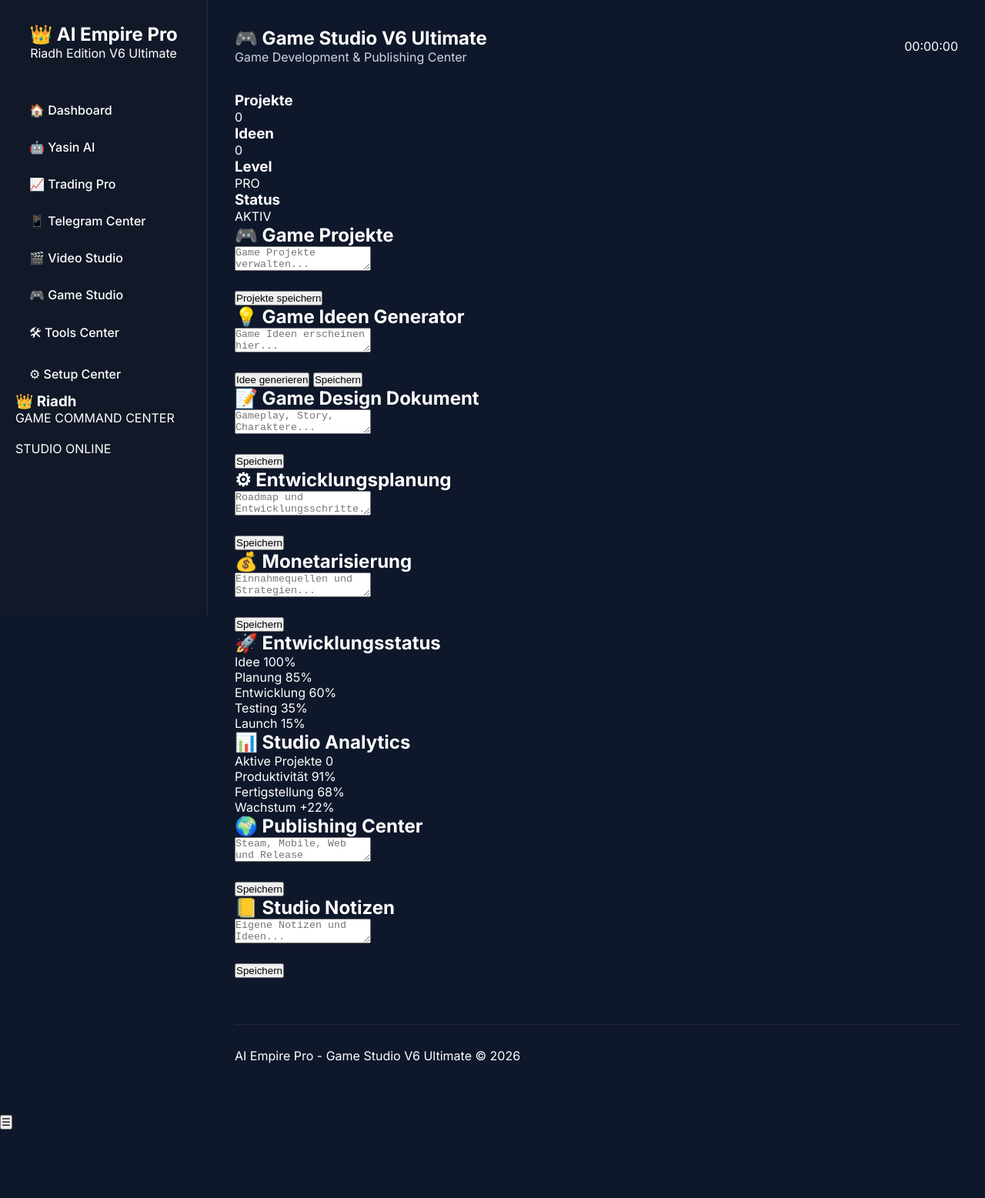
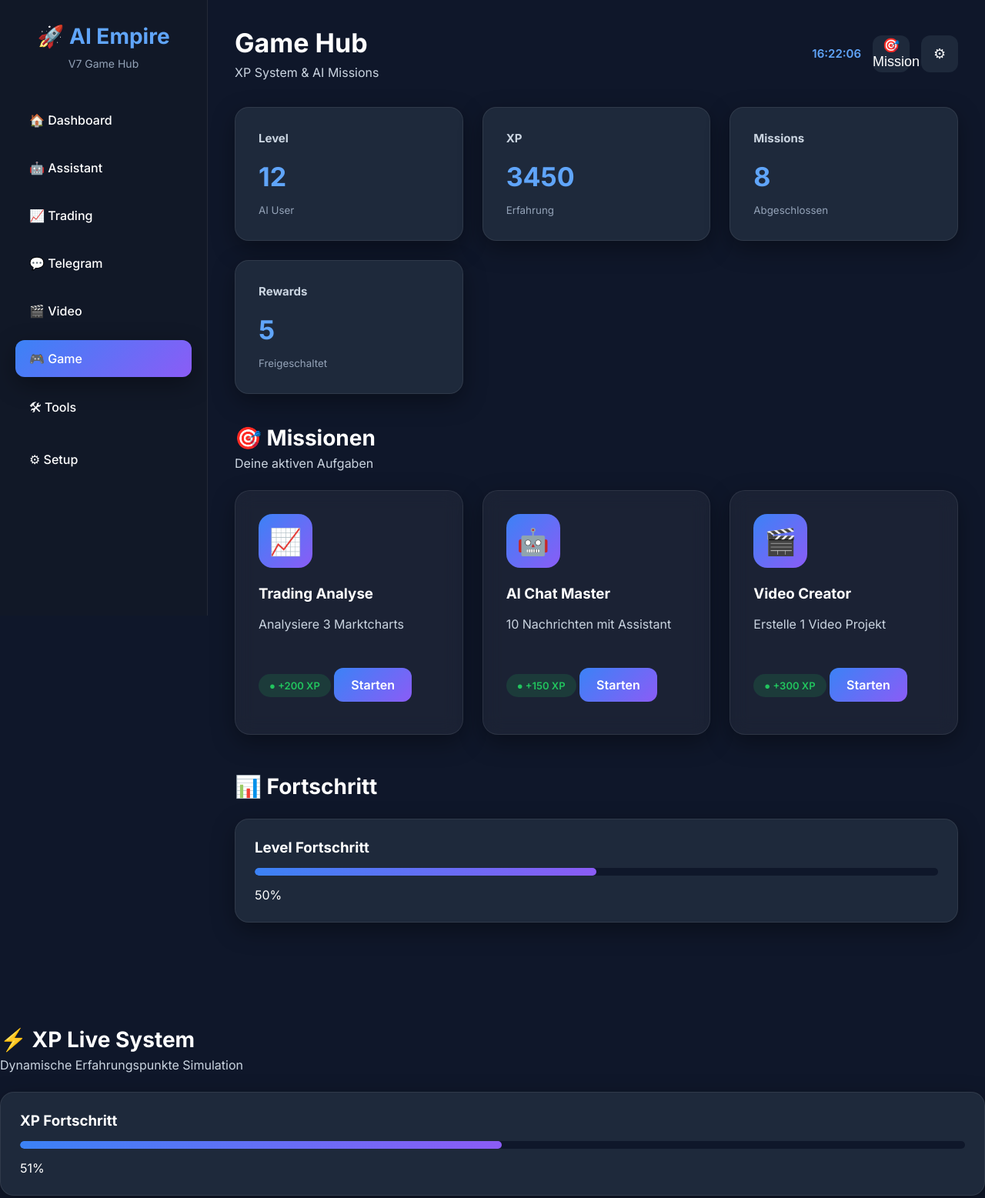
Before and after one commit to riadh100/meineprojekt, a plain HTML site: page game.html in a window 1280 px wide. Shown: the top 1557 px of the page at 77% size. Before the commit the page ends 1468 px from the top, so only its background shows below. Drawn offline with Linux system fonts and the light colour scheme.

Commit message:
Update game.html for AI Empire Pro V7

```diff
--- a/game.html
+++ b/game.html
@@ -1,482 +1,369 @@
 <!DOCTYPE html>
 <html lang="de">
 <head>
-<meta charset="UTF-8">
-<meta name="viewport" content="width=device-width, initial-scale=1.0">
+    <meta charset="UTF-8">
+    <meta name="viewport" content="width=device-width, initial-scale=1.0">
+    <title>AI Empire Pro V7 - Game Hub</title>
 
-<title>Game Studio V6 Ultimate - AI Empire Pro</title>
+    <link rel="stylesheet" href="style.css">
+    <script defer src="script.js"></script>
+</head>
 
-<link rel="stylesheet" href="style.css">
-
-</head>
 <body>
 
-<div class="app">
+<div class="app-layout">
 
     <!-- SIDEBAR -->
-
     <aside class="sidebar">
 
-        <div>
-
-            <div class="logo">
-                <h1>👑 AI Empire Pro</h1>
-                <p>Riadh Edition V6 Ultimate</p>
-            </div>
-
-            <nav class="menu">
-                <a href="index.html">🏠 Dashboard</a>
-                <a href="assistant.html">🤖 Yasin AI</a>
-                <a href="trading.html">📈 Trading Pro</a>
-                <a href="telegram.html">📱 Telegram Center</a>
-                <a href="video.html">🎬 Video Studio</a>
-                <a href="game.html">🎮 Game Studio</a>
-                <a href="tools.html">🛠 Tools Center</a>
-                <a href="setup.html">⚙ Setup Center</a>
-            </nav>
-
+        <div class="logo">
+            <h2>🚀 AI Empire</h2>
+            <span>V7 Game Hub</span>
         </div>
 
-        <div class="profile-box">
-
-            <h3 id="profileName">👑 Riadh</h3>
-
-            <p>GAME COMMAND CENTER</p>
-
-            <br>
-
-            <div class="online">
-                STUDIO ONLINE
-            </div>
-
-        </div>
+        <nav>
+            <ul>
+                <li><a href="dashboard.html">🏠 Dashboard</a></li>
+                <li><a href="assistant.html">🤖 Assistant</a></li>
+                <li><a href="trading.html">📈 Trading</a></li>
+                <li><a href="telegram.html">💬 Telegram</a></li>
+                <li><a href="video.html">🎬 Video</a></li>
+                <li class="active"><a href="game.html">🎮 Game</a></li>
+                <li><a href="tools.html">🛠 Tools</a></li>
+                <li><a href="setup.html">⚙ Setup</a></li>
+            </ul>
+        </nav>
 
     </aside>
 
     <!-- MAIN -->
-
     <main class="main-content">
 
         <!-- TOPBAR -->
-
-        <div class="topbar">
+        <header class="topbar">
 
             <div>
+                <h1>Game Hub</h1>
+                <p>XP System & AI Missions</p>
+            </div>
 
-                <h2>🎮 Game Studio V6 Ultimate</h2>
+            <div class="topbar-right">
 
-                <p>Game Development & Publishing Center</p>
+                <button class="icon-btn">🎯 Mission</button>
+                <button class="icon-btn">⚙</button>
 
             </div>
 
-            <div class="clock" id="clock">
-                00:00:00
+        </header>
+
+        <!-- PLAYER STATS -->
+        <section class="stats-grid">
+
+            <div class="stat-card">
+                <h3>Level</h3>
+                <span class="number">12</span>
+                <small>AI User</small>
             </div>
 
-        </div>
-
-        <!-- KPI -->
-
-        <div class="grid">
-
-            <div class="card">
-                <h3>Projekte</h3>
-                <div class="card-value" id="projectCount">0</div>
+            <div class="stat-card">
+                <h3>XP</h3>
+                <span class="number">3.450</span>
+                <small>Erfahrung</small>
             </div>
 
-            <div class="card">
-                <h3>Ideen</h3>
-                <div class="card-value" id="ideaCount">0</div>
+            <div class="stat-card">
+                <h3>Missions</h3>
+                <span class="number">8</span>
+                <small>Abgeschlossen</small>
             </div>
 
-            <div class="card">
-                <h3>Level</h3>
-                <div class="card-value">PRO</div>
+            <div class="stat-card">
+                <h3>Rewards</h3>
+                <span class="number">5</span>
+                <small>Freigeschaltet</small>
             </div>
 
-            <div class="card">
-                <h3>Status</h3>
-                <div class="card-value online">AKTIV</div>
+        </section>
+
+        <!-- MISSIONS -->
+        <section class="modules-section">
+
+            <div class="section-title">
+                <h2>🎯 Missionen</h2>
+                <p>Deine aktiven Aufgaben</p>
             </div>
 
-        </div>
+            <div class="modules-grid">
 
-        <!-- GAME PROJECTS -->
+                <div class="module-card">
+                    <div class="module-icon">📈</div>
+                    <h3>Trading Analyse</h3>
+                    <p>Analysiere 3 Marktcharts</p>
+                    <div class="module-status online">● +200 XP</div>
+                    <a href="#" class="module-btn">Starten</a>
+                </div>
 
-        <div class="section">
+                <div class="module-card">
+                    <div class="module-icon">🤖</div>
+                    <h3>AI Chat Master</h3>
+                    <p>10 Nachrichten mit Assistant</p>
+                    <div class="module-status online">● +150 XP</div>
+                    <a href="#" class="module-btn">Starten</a>
+                </div>
 
-            <h2>🎮 Game Projekte</h2>
+                <div class="module-card">
+                    <div class="module-icon">🎬</div>
+                    <h3>Video Creator</h3>
+                    <p>Erstelle 1 Video Projekt</p>
+                    <div class="module-status online">● +300 XP</div>
+                    <a href="#" class="module-btn">Starten</a>
+                </div>
 
-            <textarea
-                id="gameProjects"
-                placeholder="Game Projekte verwalten..."></textarea>
-
-            <br><br>
-
-            <button
-                class="btn"
-                onclick="saveProjects()">
-
-                Projekte speichern
-
-            </button>
-
-        </div>
-
-        <!-- IDEA GENERATOR -->
-
-        <div class="section">
-
-            <h2>💡 Game Ideen Generator</h2>
-
-            <textarea
-                id="gameIdeas"
-                placeholder="Game Ideen erscheinen hier..."></textarea>
-
-            <br><br>
-
-            <button
-                class="btn"
-                onclick="generateGameIdea()">
-
-                Idee generieren
-
-            </button>
-
-            <button
-                class="btn"
-                onclick="saveNote('game_ideas_v6','gameIdeas')">
-
-                Speichern
-
-            </button>
-
-        </div>
-
-        <!-- GAME DESIGN -->
-
-        <div class="section">
-
-            <h2>📝 Game Design Dokument</h2>
-
-            <textarea
-                id="gameDesign"
-                placeholder="Gameplay, Story, Charaktere..."></textarea>
-
-            <br><br>
-
-            <button
-                class="btn"
-                onclick="saveNote('game_design_v6','gameDesign')">
-
-                Speichern
-
-            </button>
-
-        </div>
-
-        <!-- DEVELOPMENT -->
-
-        <div class="section">
-
-            <h2>⚙ Entwicklungsplanung</h2>
-
-            <textarea
-                id="developmentPlan"
-                placeholder="Roadmap und Entwicklungsschritte..."></textarea>
-
-            <br><br>
-
-            <button
-                class="btn"
-                onclick="saveNote('development_plan_v6','developmentPlan')">
-
-                Speichern
-
-            </button>
-
-        </div>
-
-        <!-- MONETIZATION -->
-
-        <div class="section">
-
-            <h2>💰 Monetarisierung</h2>
-
-            <textarea
-                id="monetizationPlan"
-                placeholder="Einnahmequellen und Strategien..."></textarea>
-
-            <br><br>
-
-            <button
-                class="btn"
-                onclick="saveNote('monetization_plan_v6','monetizationPlan')">
-
-                Speichern
-
-            </button>
-
-        </div>
-
-        <!-- GAME PIPELINE -->
-
-        <div class="section">
-
-            <h2>🚀 Entwicklungsstatus</h2>
-
-            <div class="item">
-                <span>Idee</span>
-                <span>100%</span>
             </div>
 
-            <div class="item">
-                <span>Planung</span>
-                <span>85%</span>
+        </section>
+
+        <!-- PROGRESS -->
+        <section class="system-status">
+
+            <div class="section-title">
+                <h2>📊 Fortschritt</h2>
             </div>
 
-            <div class="item">
-                <span>Entwicklung</span>
-                <span>60%</span>
+            <div class="status-card">
+
+                <h3>Level Fortschritt</h3>
+
+                <div class="progress">
+                    <div class="progress-bar" style="width:68%;"></div>
+                </div>
+
+                <p>68% zum nächsten Level</p>
+
             </div>
 
-            <div class="item">
-                <span>Testing</span>
-                <span>35%</span>
-            </div>
-
-            <div class="item">
-                <span>Launch</span>
-                <span>15%</span>
-            </div>
-
-        </div>
-
-        <!-- ANALYTICS -->
-
-        <div class="section">
-
-            <h2>📊 Studio Analytics</h2>
-
-            <div class="item">
-                <span>Aktive Projekte</span>
-                <span id="activeProjects">0</span>
-            </div>
-
-            <div class="item">
-                <span>Produktivität</span>
-                <span>91%</span>
-            </div>
-
-            <div class="item">
-                <span>Fertigstellung</span>
-                <span>68%</span>
-            </div>
-
-            <div class="item">
-                <span>Wachstum</span>
-                <span>+22%</span>
-            </div>
-
-        </div>
-
-        <!-- PUBLISHING -->
-
-        <div class="section">
-
-            <h2>🌍 Publishing Center</h2>
-
-            <textarea
-                id="publishingCenter"
-                placeholder="Steam, Mobile, Web und Release Planung..."></textarea>
-
-            <br><br>
-
-            <button
-                class="btn"
-                onclick="saveNote('publishing_center_v6','publishingCenter')">
-
-                Speichern
-
-            </button>
-
-        </div>
-
-        <!-- NOTES -->
-
-        <div class="section">
-
-            <h2>📒 Studio Notizen</h2>
-
-            <textarea
-                id="gameNotes"
-                placeholder="Eigene Notizen und Ideen..."></textarea>
-
-            <br><br>
-
-            <button
-                class="btn"
-                onclick="saveNote('game_notes_v6','gameNotes')">
-
-                Speichern
-
-            </button>
-
-        </div>
-
-        <!-- FOOTER -->
-
-        <div class="footer">
-            AI Empire Pro - Game Studio V6 Ultimate © 2026
-        </div>
+        </section>
 
     </main>
 
 </div>
 
-<script src="script.js"></script>
+</body>
+</html>
+<!-- ========================================= -->
+<!-- LIVE XP SYSTEM -->
+<!-- ========================================= -->
+
+<section class="system-status">
+
+    <div class="section-title">
+        <h2>⚡ XP Live System</h2>
+        <p>Dynamische Erfahrungspunkte Simulation</p>
+    </div>
+
+    <div class="status-card">
+
+        <h3>XP Fortschritt</h3>
+
+        <div class="progress">
+            <div class="progress-bar" id="xpBar" style="width:68%;"></div>
+        </div>
+
+        <p id="xpText">3.450 / 5.000 XP</p>
+
+    </div>
+
+</section>
+
+<!-- ========================================= -->
+<!-- GAME LOG -->
+<!-- ========================================= -->
+
+<section class="activity-section">
+
+    <div class="section-title">
+        <h2>📡 Game Events</h2>
+    </div>
+
+    <div class="activity-card" id="gameLog">
+
+        <div class="activity-item">
+            <span class="activity-time">SYSTEM</span>
+            <span>Game Hub gestartet</span>
+        </div>
+
+    </div>
+
+</section>
+
+<!-- ========================================= -->
+<!-- SCRIPT -->
+<!-- ========================================= -->
 
 <script>
 
-const user = localStorage.getItem("empire_user");
+/* =======================================================
+   Helper
+======================================================= */
 
-if(user){
+function random(min,max){
+    return Math.floor(Math.random()*(max-min+1))+min;
+}
 
-    document.getElementById(
-        "profileName"
-    ).innerHTML =
-    "👑 " + user;
+/* =======================================================
+   XP SYSTEM
+======================================================= */
+
+let xp=3450;
+let level=12;
+
+function updateXP(){
+
+    const gain=random(20,120);
+
+    xp+=gain;
+
+    const maxXP=5000;
+
+    const percent=Math.min((xp/maxXP)*100,100);
+
+    document.getElementById("xpBar").style.width=percent+"%";
+
+    document.getElementById("xpText").textContent=
+        xp+" / "+maxXP+" XP";
+
+    addGameLog("XP","+ "+gain+" XP erhalten");
+
+    if(xp>=maxXP){
+
+        levelUp();
+
+    }
 
 }
 
-function generateGameIdea(){
+/* =======================================================
+   LEVEL UP SYSTEM
+======================================================= */
 
-    const ideas = [
+function levelUp(){
 
-        "Open World Survival Empire",
+    level++;
 
-        "AI Business Tycoon Simulator",
+    xp=0;
 
-        "Cyberpunk Trading Strategy Game",
+    addGameLog("LEVEL UP","Du bist jetzt Level "+level+" 🏆");
 
-        "Telegram Empire Builder",
+    document.body.style.transition=".3s";
 
-        "Space Mining Idle Game",
+    document.body.style.boxShadow="inset 0 0 80px #22c55e";
 
-        "Zombie Survival RPG",
+    setTimeout(()=>{
 
-        "Fantasy Kingdom Simulator",
+        document.body.style.boxShadow="none";
 
-        "AI Startup Management Game",
+    },600);
 
-        "Crypto Trading Simulator",
+}
 
-        "Empire Conquest Strategy"
+/* =======================================================
+   GAME LOG SYSTEM
+======================================================= */
+
+function addGameLog(type,msg){
+
+    const log=document.getElementById("gameLog");
+
+    if(!log) return;
+
+    const item=document.createElement("div");
+
+    item.className="activity-item";
+
+    const time=new Date().toLocaleTimeString("de-DE",{
+        hour:"2-digit",
+        minute:"2-digit"
+    });
+
+    item.innerHTML=`
+        <span class="activity-time">${type}</span>
+        <span>${msg}</span>
+    `;
+
+    log.prepend(item);
+
+    if(log.children.length>8){
+
+        log.removeChild(log.lastElementChild);
+
+    }
+
+}
+
+/* =======================================================
+   MISSION SIMULATION
+======================================================= */
+
+function completeMission(){
+
+    const missions=[
+
+        "Trading Analyse abgeschlossen",
+
+        "AI Chat Mission erfüllt",
+
+        "Video Projekt fertiggestellt"
 
     ];
 
-    const result =
-    ideas[
-        Math.floor(
-            Math.random() *
-            ideas.length
-        )
-    ];
+    const mission=missions[random(0,missions.length-1)];
 
-    document.getElementById(
-        "gameIdeas"
-    ).value =
-    result;
+    const reward=random(100,300);
 
-    updateIdeaCounter();
+    addGameLog("MISSION",mission);
+
+    xp+=reward;
+
+    addGameLog("REWARD","+ "+reward+" XP Bonus");
 
 }
 
-function updateIdeaCounter(){
+/* =======================================================
+   AUTO GAME EVENTS
+======================================================= */
 
-    const text =
-    document.getElementById(
-        "gameIdeas"
-    ).value;
+function autoGameEvents(){
 
-    document.getElementById(
-        "ideaCount"
-    ).innerHTML =
+    const events=[
 
-    text.trim() === ""
-    ? 0
-    : 1;
+        "Daily Bonus aktiviert",
+
+        "Streak Bonus erhalten",
+
+        "Hidden Quest entdeckt",
+
+        "AI Assistant Bonus XP"
+
+    ];
+
+    const event=events[random(0,events.length-1)];
+
+    addGameLog("EVENT",event);
 
 }
 
-function saveProjects(){
+/* =======================================================
+   INIT SYSTEM
+======================================================= */
 
-    saveNote(
-        "game_projects_v6",
-        "gameProjects"
-    );
+document.addEventListener("DOMContentLoaded",()=>{
 
-    const text =
-    document.getElementById(
-        "gameProjects"
-    ).value;
+    setInterval(updateXP,5000);
 
-    const count =
-    text.trim() === ""
-    ? 0
-    : text.split("\n").length;
+    setInterval(autoGameEvents,7000);
 
-    document.getElementById(
-        "projectCount"
-    ).innerHTML =
-    count;
+    setInterval(completeMission,10000);
 
-    document.getElementById(
-        "activeProjects"
-    ).innerHTML =
-    count;
-
-}
-
-loadNote(
-    "game_projects_v6",
-    "gameProjects"
-);
-
-loadNote(
-    "game_ideas_v6",
-    "gameIdeas"
-);
-
-loadNote(
-    "game_design_v6",
-    "gameDesign"
-);
-
-loadNote(
-    "development_plan_v6",
-    "developmentPlan"
-);
-
-loadNote(
-    "monetization_plan_v6",
-    "monetizationPlan"
-);
-
-loadNote(
-    "publishing_center_v6",
-    "publishingCenter"
-);
-
-loadNote(
-    "game_notes_v6",
-    "gameNotes"
-);
-
-saveProjects();
-updateIdeaCounter();
+});
 
 </script>
-
-</body>
-</html>
```
